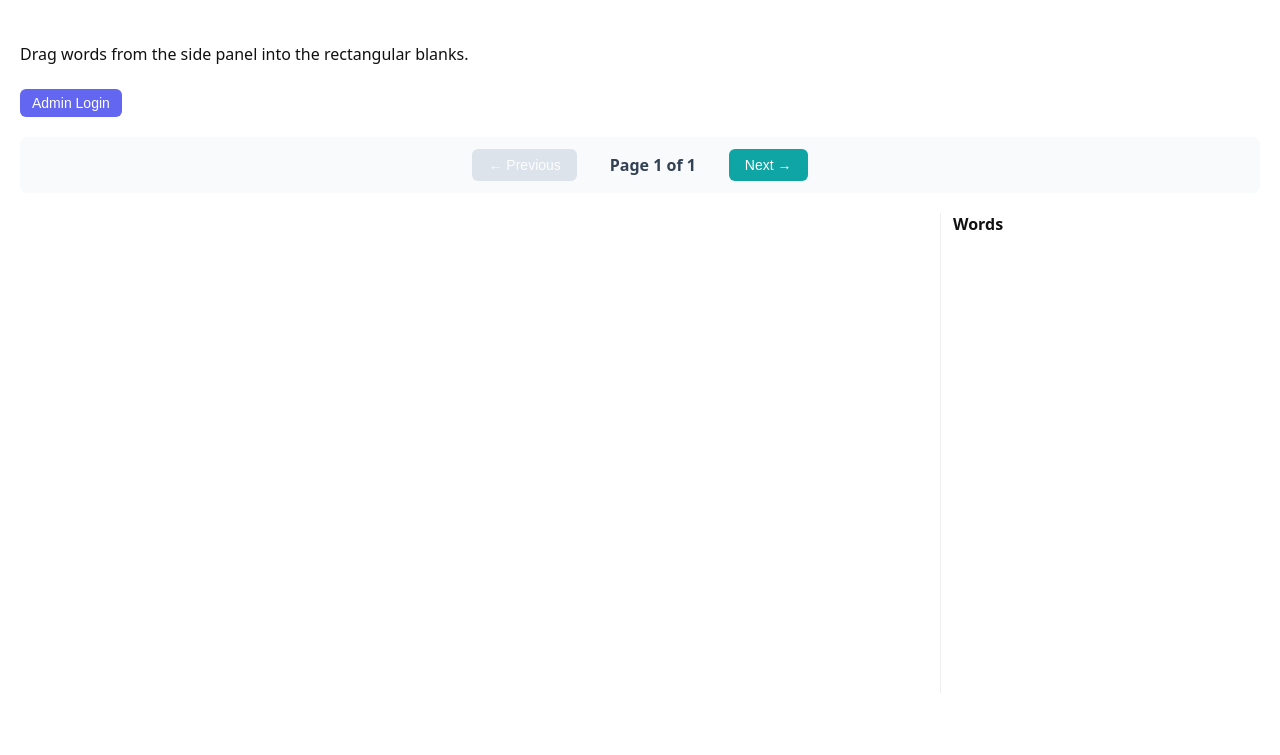
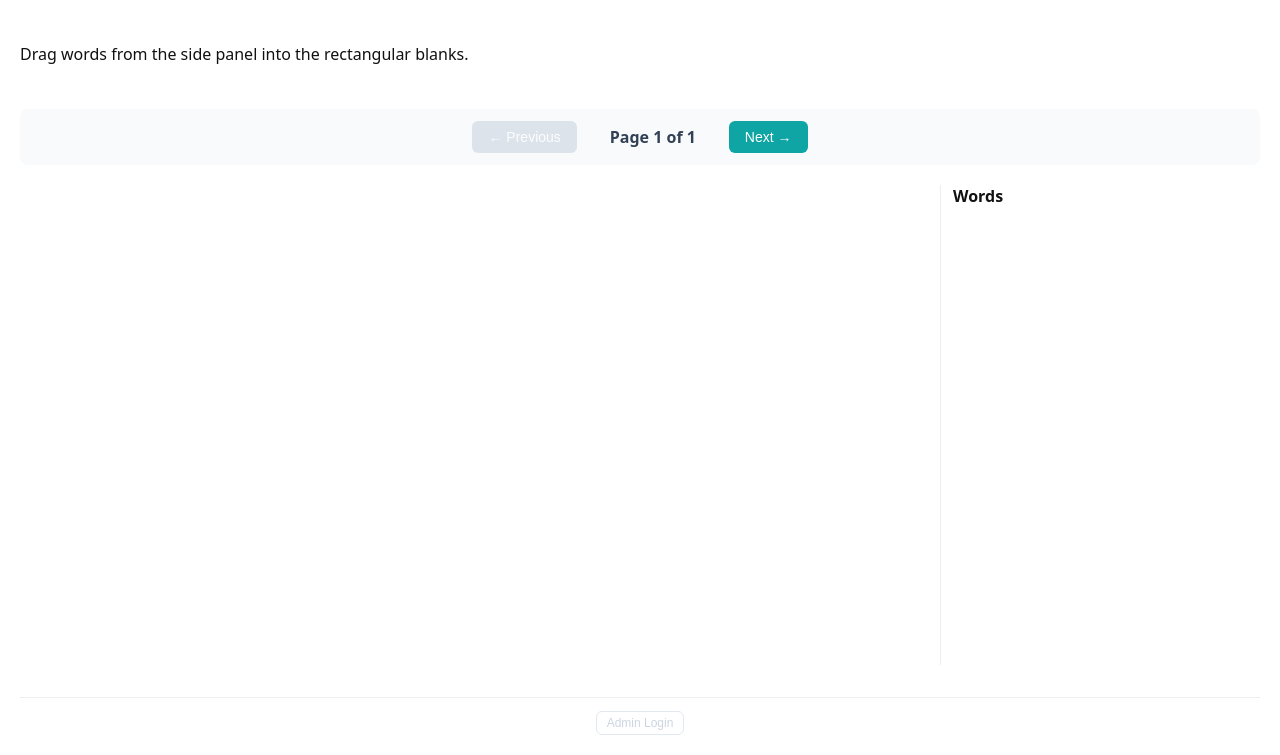
Before and after one commit to 1linx/cloze-tool, a website: page public/index.html in a window 1280 px wide. Shown: the part 89-844 px from the top of the page. Before the commit the page ends 802 px from the top, so only its background shows below. Drawn offline with Linux system fonts and the light colour scheme; files whose address does not match are found by name.

Commit message:
moved admin button to bottom

```diff
--- a/public/index.html
+++ b/public/index.html
@@ -11,7 +11,6 @@
       <h1 id="app-title">Fill the blanks</h1>
       <p id="app-instructions">Drag words from the side panel into the rectangular blanks.</p>
       <div class="header-buttons">
-        <button id="adminBtn" class="admin-btn">Admin Login</button>
         <button id="resetBtn" class="reset-btn" style="display: none;">Reset Exercise</button>
       </div>
     </header>
@@ -54,6 +53,10 @@
       </aside>
     </div>
 
+    <footer class="page-footer">
+      <button id="adminBtn" class="admin-btn-subtle">Admin Login</button>
+    </footer>
+
     <script src="/socket.io/socket.io.js"></script>
     <script src="/client.js"></script>
   </body>
--- a/public/styles.css
+++ b/public/styles.css
@@ -67,6 +67,11 @@ main{flex:1;min-height:60vh}
 .nav-btn:disabled{background:#cbd5e1;cursor:not-allowed;opacity:0.6}
 .page-indicator{font-weight:600;font-size:16px;color:#334155;min-width:120px;text-align:center}
 
+/* Footer / admin login */
+.page-footer{margin-top:32px;padding-top:12px;border-top:1px solid #eee;text-align:center}
+.admin-btn-subtle{padding:4px 10px;background:none;color:#cbd5e1;border:1px solid #e2e8f0;border-radius:6px;cursor:pointer;font-size:12px}
+.admin-btn-subtle:hover{color:#64748b;border-color:#cbd5e1}
+
 /* responsive */
 @media (max-width:720px){
   .app{flex-direction:column}
```
